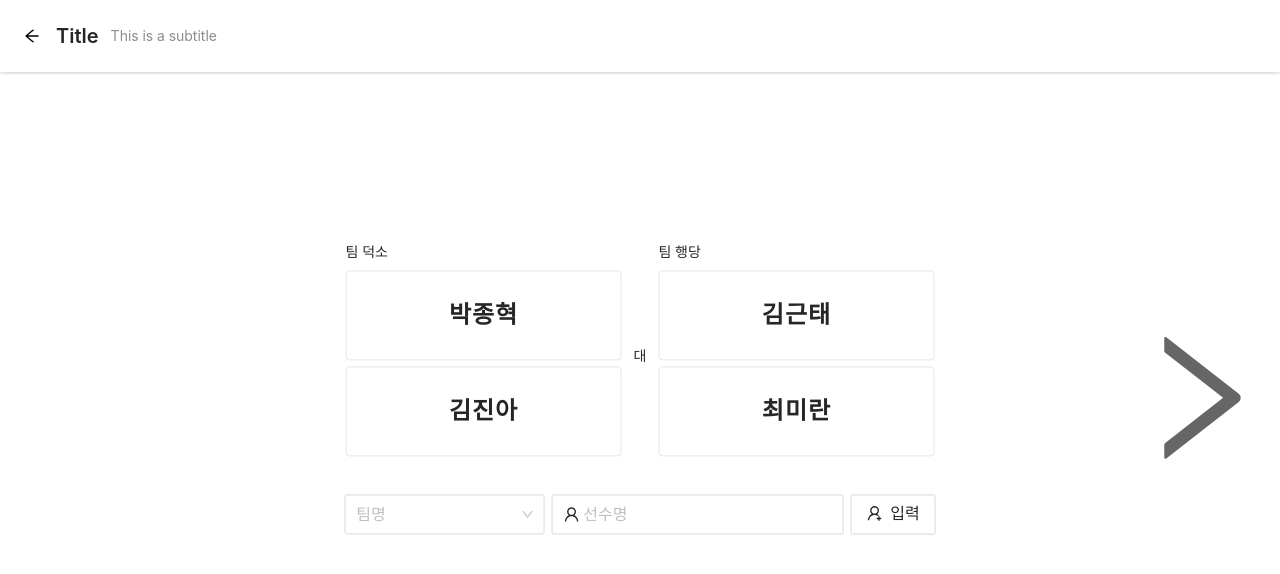
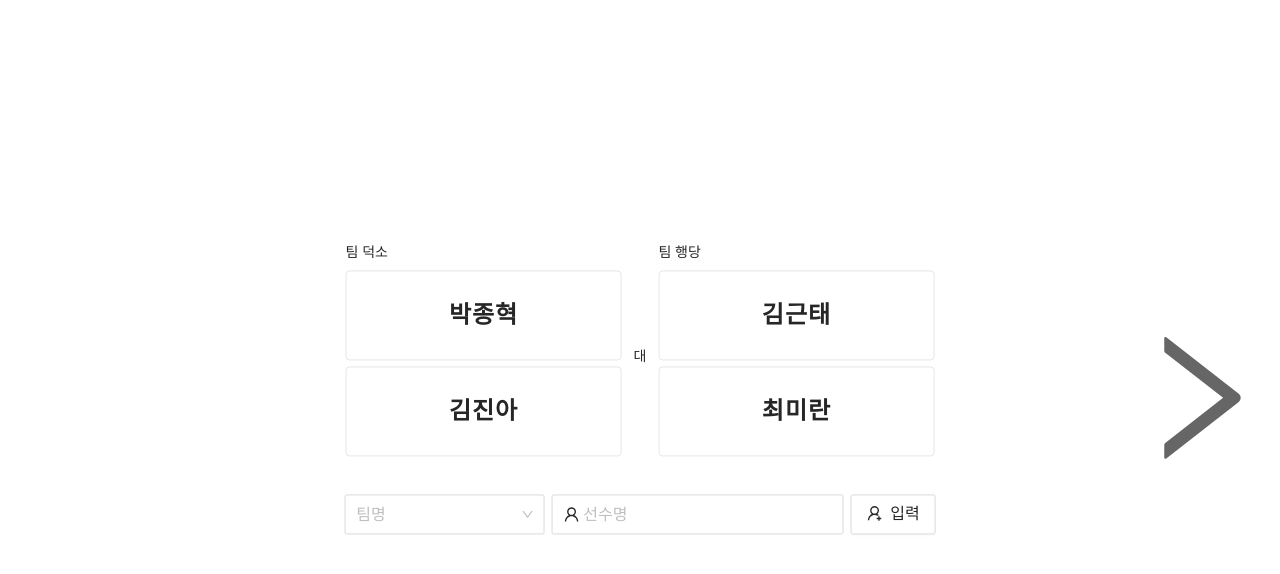
Before and after one commit to parkoon/tns-scoreboard, a React (Create React App) app: page / in a window 1280 px wide. Shown: the top 574 px of the page. Built offline with nearby package versions, Linux system fonts and the light colour scheme.

Commit message:
헤더 삭제 (나중에 다시 추가)

```diff
--- a/src/components/pages/HomePage.tsx
+++ b/src/components/pages/HomePage.tsx
@@ -40,13 +40,13 @@ function HomePage() {
 
     return (
         <>
-            <PageHeader
+            {/* <PageHeader
                 style={{ boxShadow: '0px 1px 3px rgba(0,0,0,0.2)' }}
                 ghost={false}
                 onBack={() => null}
                 title="Title"
                 subTitle="This is a subtitle"
-            />
+            /> */}
 
             <Center>
                 <StyledPlayerFieldWrapper>
--- a/src/components/pages/ScoreBoardPage.tsx
+++ b/src/components/pages/ScoreBoardPage.tsx
@@ -71,13 +71,13 @@ function ScoreBoardPage() {
     }, [teamA.tieScore, teamB.tieScore, dispatch]);
     return (
         <>
-            <PageHeader
+            {/* <PageHeader
                 style={{ boxShadow: '0px 1px 3px rgba(0,0,0,0.2)' }}
                 ghost={false}
                 onBack={() => null}
                 title="Title"
                 subTitle="This is a subtitle"
-            />
+            /> */}
 
             <Center>
                 <ScoreBoard
```
